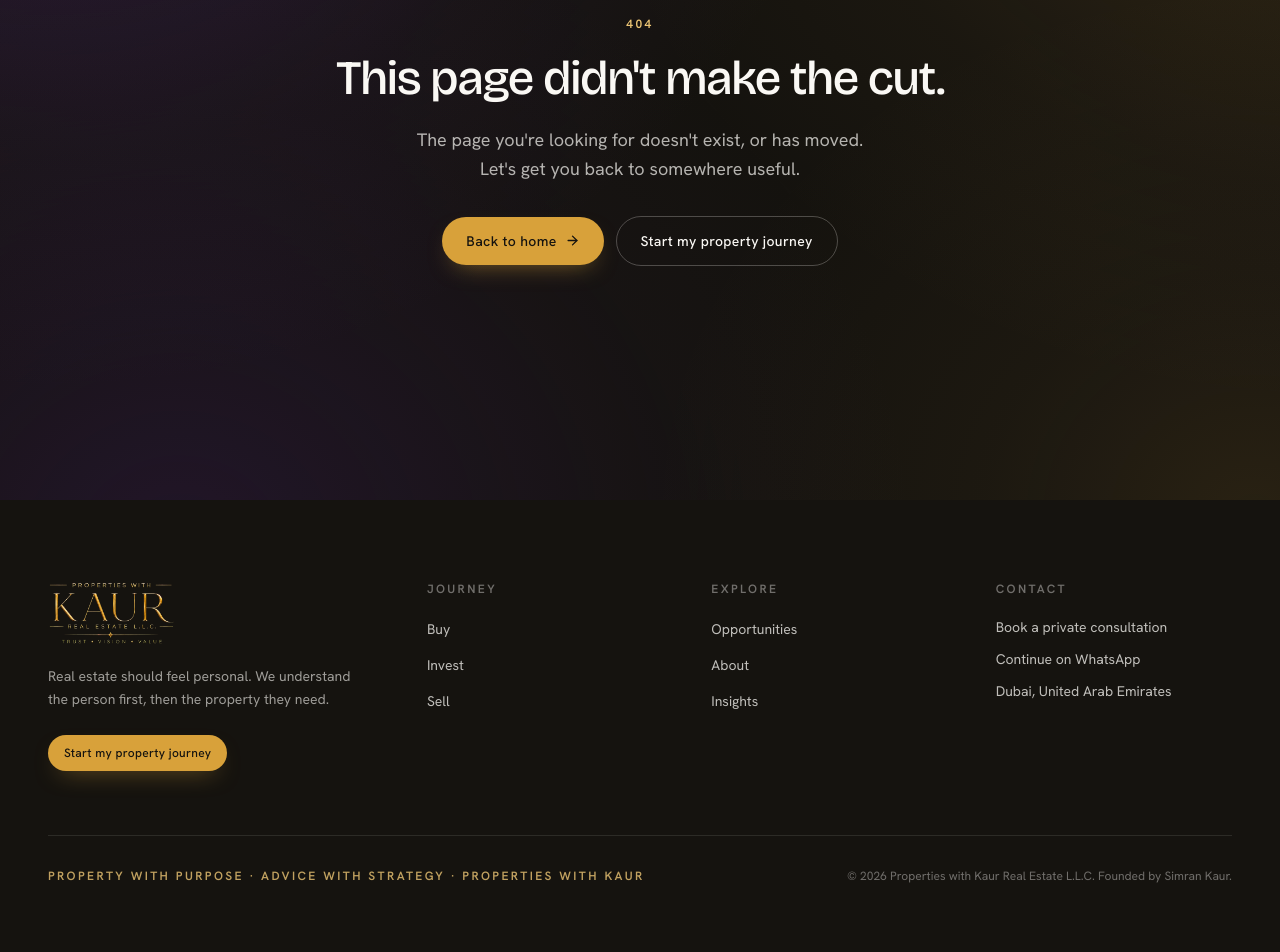
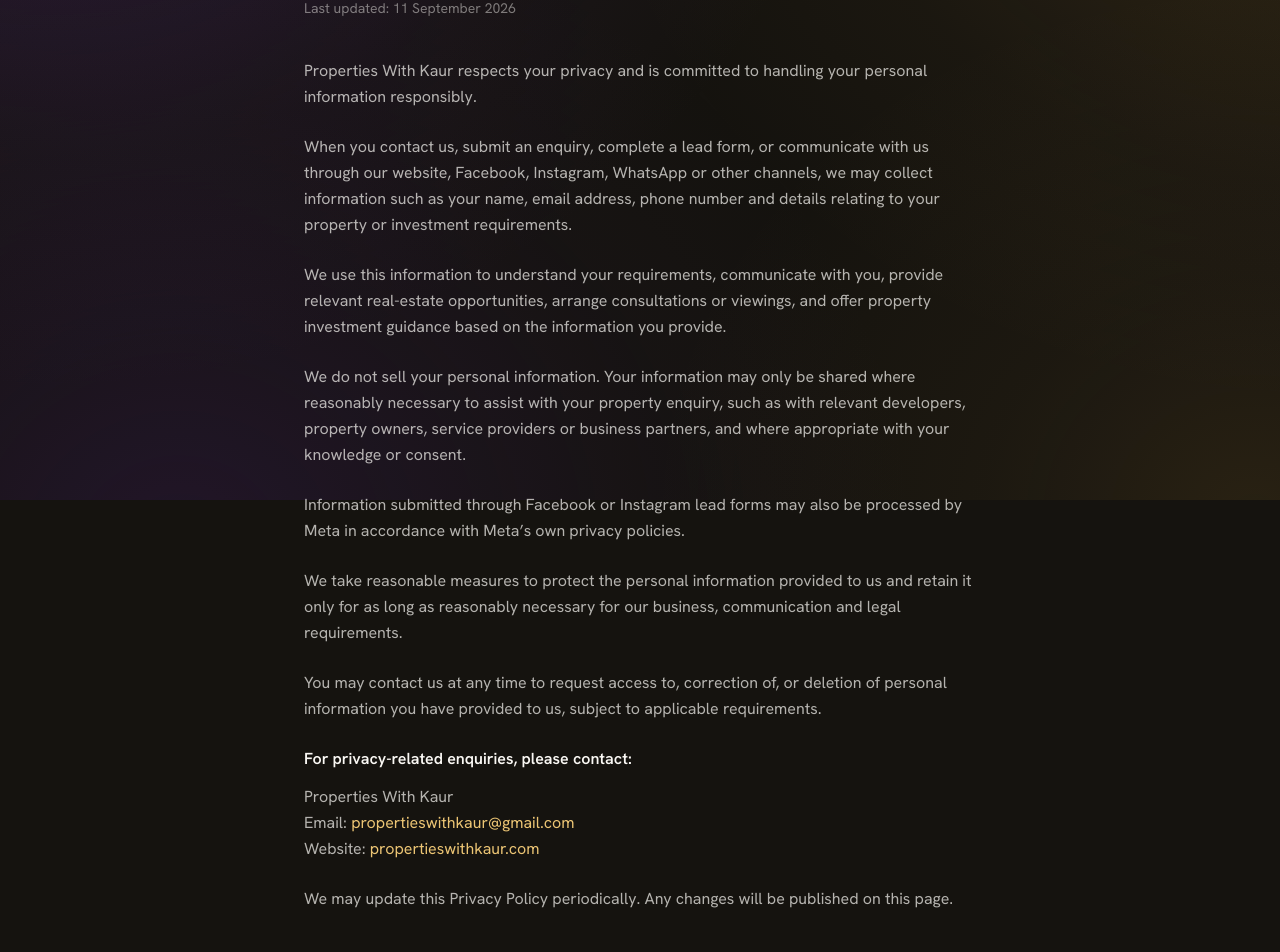
Before and after one commit to khaleelibraheem/propertieswithkaur, a Next.js app: page /privacy-policy in a window 1280 px wide. Before the commit this address had no page. Shown: the part 300-1252 px from the top of the page. Built offline with nearby package versions, Linux system fonts and the light colour scheme.

Commit message:
add privacy policy page

```diff
--- /dev/null
+++ b/app/privacy-policy/page.js
@@ -0,0 +1,106 @@
+import Container from "@/components/ui/Container";
+import Reveal from "@/components/ui/Reveal";
+
+export const metadata = {
+  title: "Privacy Policy | Properties with Kaur",
+  description:
+    "How Properties with Kaur collects, uses and protects your personal information.",
+};
+
+export default function PrivacyPolicyPage() {
+  return (
+    <section className="py-20 sm:py-28">
+      <Container>
+        <Reveal className="mx-auto max-w-2xl">
+          <p className="text-xs font-semibold tracking-[0.2em] text-gold-300 uppercase">
+            Properties with Kaur
+          </p>
+          <h1 className="mt-5 font-display text-4xl leading-[1.1] font-medium tracking-tight text-ivory sm:text-5xl">
+            Privacy Policy
+          </h1>
+          <p className="mt-4 text-sm text-ivory/45">Last updated: 11 September 2026</p>
+
+          <div className="mt-10 space-y-6 text-base leading-relaxed text-ivory/70">
+            <p>
+              Properties With Kaur respects your privacy and is committed to
+              handling your personal information responsibly.
+            </p>
+
+            <p>
+              When you contact us, submit an enquiry, complete a lead form, or
+              communicate with us through our website, Facebook, Instagram,
+              WhatsApp or other channels, we may collect information such as
+              your name, email address, phone number and details relating to
+              your property or investment requirements.
+            </p>
+
+            <p>
+              We use this information to understand your requirements,
+              communicate with you, provide relevant real-estate
+              opportunities, arrange consultations or viewings, and offer
+              property investment guidance based on the information you
+              provide.
+            </p>
+
+            <p>
+              We do not sell your personal information. Your information may
+              only be shared where reasonably necessary to assist with your
+              property enquiry, such as with relevant developers, property
+              owners, service providers or business partners, and where
+              appropriate with your knowledge or consent.
+            </p>
+
+            <p>
+              Information submitted through Facebook or Instagram lead forms
+              may also be processed by Meta in accordance with Meta&rsquo;s own
+              privacy policies.
+            </p>
+
+            <p>
+              We take reasonable measures to protect the personal information
+              provided to us and retain it only for as long as reasonably
+              necessary for our business, communication and legal
+              requirements.
+            </p>
+
+            <p>
+              You may contact us at any time to request access to, correction
+              of, or deletion of personal information you have provided to
+              us, subject to applicable requirements.
+            </p>
+
+            <div>
+              <p className="font-semibold text-ivory">
+                For privacy-related enquiries, please contact:
+              </p>
+              <p className="mt-3">Properties With Kaur</p>
+              <p>
+                Email:{" "}
+                <a
+                  href="mailto:propertieswithkaur@gmail.com"
+                  className="text-gold-300 hover:text-gold-200"
+                >
+                  propertieswithkaur@gmail.com
+                </a>
+              </p>
+              <p>
+                Website:{" "}
+                <a
+                  href="https://propertieswithkaur.com"
+                  className="text-gold-300 hover:text-gold-200"
+                >
+                  propertieswithkaur.com
+                </a>
+              </p>
+            </div>
+
+            <p>
+              We may update this Privacy Policy periodically. Any changes will
+              be published on this page.
+            </p>
+          </div>
+        </Reveal>
+      </Container>
+    </section>
+  );
+}
--- a/components/layout/Footer.js
+++ b/components/layout/Footer.js
@@ -90,10 +90,18 @@
             Property with purpose &middot; Advice with strategy &middot;
             Properties with Kaur
           </p>
-          <p className="text-xs text-ivory/40">
-            &copy; {new Date().getFullYear()} Properties with Kaur Real Estate L.L.C.
-            Founded by Simran Kaur.
-          </p>
+          <div className="flex flex-col items-start gap-3 sm:items-end">
+            <Link
+              href="/privacy-policy"
+              className="text-xs text-ivory/40 hover:text-gold-300"
+            >
+              Privacy Policy
+            </Link>
+            <p className="text-xs text-ivory/40">
+              &copy; {new Date().getFullYear()} Properties with Kaur Real Estate L.L.C.
+              Founded by Simran Kaur.
+            </p>
+          </div>
         </div>
       </Container>
     </footer>
```
